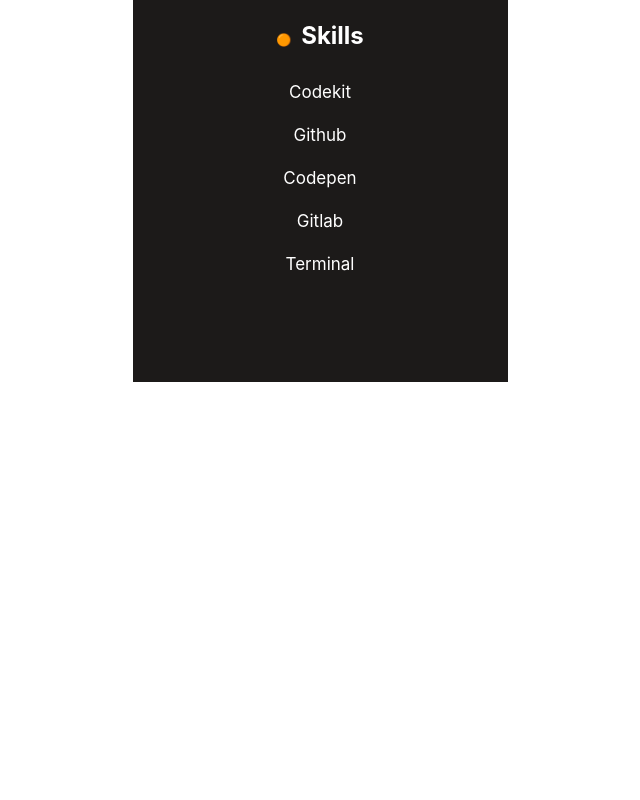
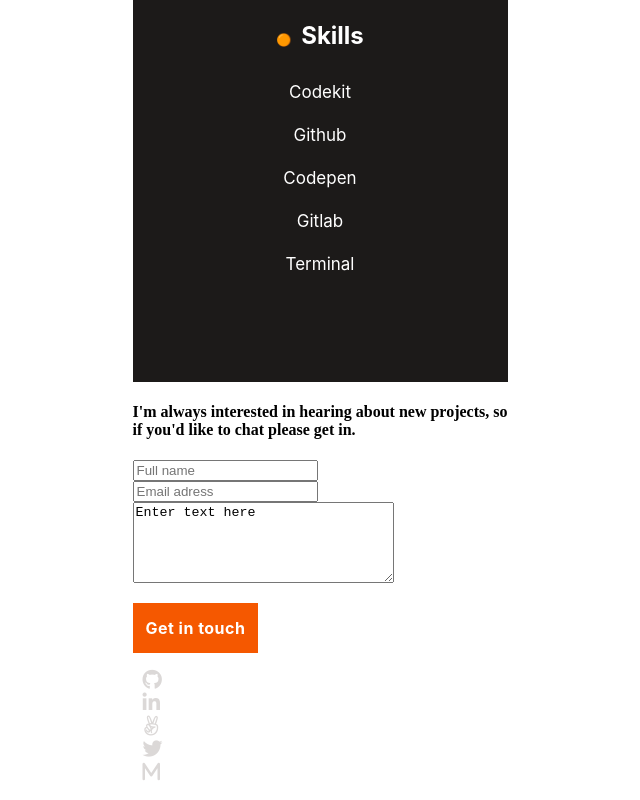
Before and after one commit to jodavid444/My-Portfolio-Website, a website: page index.html in a window 1280 px wide. Shown: the part 5981-6781 px from the top of the page, without its empty margins (320-960 px from the left). Before the commit the page ends 6466 px from the top, so only its background shows below. Drawn offline with Linux system fonts and the light colour scheme.

Commit message:
Update index.html file, add contact section

```diff
--- a/index.html
+++ b/index.html
@@ -232,12 +232,55 @@
     <footer id="contact-section">
         <div class="contact-content">
             <div class="contact-text">
-                <h3>
-                    I'm always interested in hearing about new projects, so if you'd like to chat please get in touch.
-                </h3>
+                <h4>
+                    I'm always interested in hearing about new projects, so if you'd like to chat please get in.
+                </h4>
+            </div>
+            <div class="contact-info">
+                <form action="https://formspree.io/f/mwkzoakw" method="post">
+                    <ul id="form-section">
+                        <li>
+                            <input maxlength="30" type="text" name="First name" placeholder="Full name" required>
+                        </li>
+
+                        <li>
+                            <input type="email" name="Email" placeholder="Email adress" required>
+                        </li>
+                        <li><textarea maxlength="500" name="" id="" cols="30" rows="5">Enter text here</textarea></li>
+                    </ul>
+                    <div class="footer-btn-con">
+                        <button class="footer-btn" type="submit"> Get in touch</button>
+                    </div>
+                </form>
             </div>
         </div>
-
+        <ul class="footer-social">
+            <li id="github">
+                <a  class="icons"href="https://github.com/jodavid444">
+                    <i class="fa-brands fa-github"></i>
+                </a>
+            </li>
+            <li id="linkedin">
+                <a class="icons" href="https://www.linkedin.com/in/joseph-david-01a8a5243/">
+                    <i class="fa-brands fa-linkedin-in"></i>
+                </a>
+            </li>
+            <li id="angalist">
+                <a class="icons" href="https://www. angalist.ng">
+                    <i class="fa-brands fa-angellist"></i>
+                </a>
+            </li>
+            <li id="twittwr">
+                <a  class="icons" href="https://twitter.com/jodavid444dave">
+                    <i class="fa-brands fa-twitter"></i>
+                </a>
+            </li>
+            <li id="gmail">
+                <a  class="icons" href="https://twitter.com/jodavid444dave">
+                    <i class="fa-solid fa-m"></i>
+                </a>
+            </li>
+        </ul>
     </footer>
 </body>
 </html>
```
